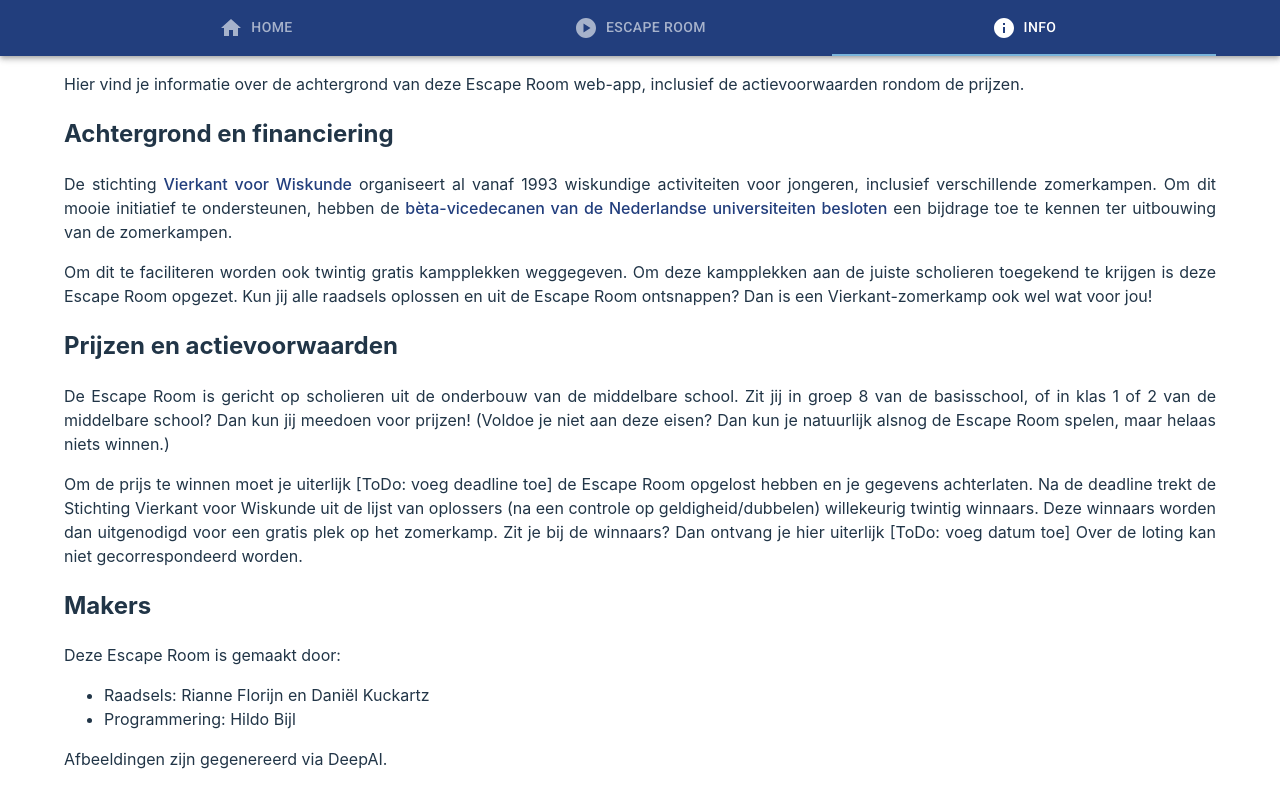
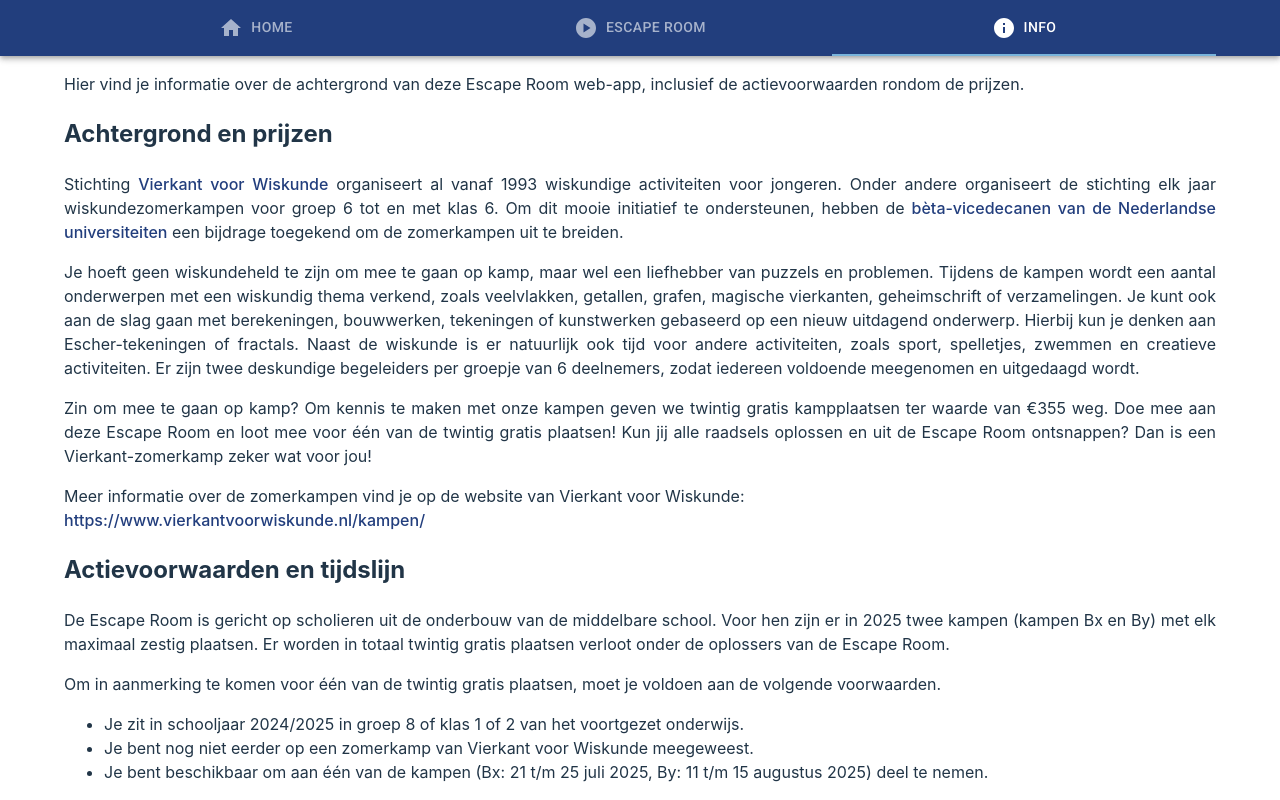
Before and after one commit to HildoBijl/escaperoom, a React (Vite) app: page /info in a window 1280 px wide. Shown: the top 800 px of the page. Built offline with nearby package versions, Linux system fonts and the light colour scheme.

Commit message:
Update site home page and info page based on feedback

```diff
--- a/src/pages/About.jsx
+++ b/src/pages/About.jsx
@@ -4,18 +4,28 @@
 export function About() {
 	return <Subpage>
 		<p>Hier vind je informatie over de achtergrond van deze Escape Room web-app, inclusief de actievoorwaarden rondom de prijzen.</p>
-		<h2>Achtergrond en financiering</h2>
-		<p>De stichting <Link to="https://www.vierkantvoorwiskunde.nl/">Vierkant voor Wiskunde</Link> organiseert al vanaf 1993 wiskundige activiteiten voor jongeren, inclusief verschillende zomerkampen. Om dit mooie initiatief te ondersteunen, hebben de <Link to="https://www.vierkantvoorwiskunde.nl/2023/10/uitbouw-van-de-vierkant-voor-wiskunde-zomerkampen/">bèta-vicedecanen van de Nederlandse universiteiten besloten</Link> een bijdrage toe te kennen ter uitbouwing van de zomerkampen.</p>
-		<p>Om dit te faciliteren worden ook twintig gratis kampplekken weggegeven. Om deze kampplekken aan de juiste scholieren toegekend te krijgen is deze Escape Room opgezet. Kun jij alle raadsels oplossen en uit de Escape Room ontsnappen? Dan is een Vierkant-zomerkamp ook wel wat voor jou!</p>
-		<h2>Prijzen en actievoorwaarden</h2>
-		<p>De Escape Room is gericht op scholieren uit de onderbouw van de middelbare school. Zit jij in groep 8 van de basisschool, of in klas 1 of 2 van de middelbare school? Dan kun jij meedoen voor prijzen! (Voldoe je niet aan deze eisen? Dan kun je natuurlijk alsnog de Escape Room spelen, maar helaas niets winnen.)</p>
-		<p>Om de prijs te winnen moet je uiterlijk [ToDo: voeg deadline toe] de Escape Room opgelost hebben en je gegevens achterlaten. Na de deadline trekt de Stichting Vierkant voor Wiskunde uit de lijst van oplossers (na een controle op geldigheid/dubbelen) willekeurig twintig winnaars. Deze winnaars worden dan uitgenodigd voor een gratis plek op het zomerkamp. Zit je bij de winnaars? Dan ontvang je hier uiterlijk [ToDo: voeg datum toe] Over de loting kan niet gecorrespondeerd worden.</p>
+		<h2>Achtergrond en prijzen</h2>
+		<p>Stichting <Link to="https://www.vierkantvoorwiskunde.nl/">Vierkant voor Wiskunde</Link> organiseert al vanaf 1993 wiskundige activiteiten voor jongeren. Onder andere organiseert de stichting elk jaar wiskundezomerkampen voor groep 6 tot en met klas 6. Om dit mooie initiatief te ondersteunen, hebben de <Link to="https://www.vierkantvoorwiskunde.nl/2023/10/uitbouw-van-de-vierkant-voor-wiskunde-zomerkampen/">bèta-vicedecanen van de Nederlandse universiteiten</Link> een bijdrage toegekend om de zomerkampen uit te breiden.</p>
+		<p>Je hoeft geen wiskundeheld te zijn om mee te gaan op kamp, maar wel een liefhebber van puzzels en problemen. Tijdens de kampen wordt een aantal onderwerpen met een wiskundig thema verkend, zoals veelvlakken, getallen, grafen, magische vierkanten, geheimschrift of verzamelingen. Je kunt ook aan de slag gaan met berekeningen, bouwwerken, tekeningen of kunstwerken gebaseerd op een nieuw uitdagend onderwerp. Hierbij kun je denken aan Escher-tekeningen of fractals. Naast de wiskunde is er natuurlijk ook tijd voor andere activiteiten, zoals sport, spelletjes, zwemmen en creatieve activiteiten. Er zijn twee deskundige begeleiders per groepje van 6 deelnemers, zodat iedereen voldoende meegenomen en uitgedaagd wordt.</p>
+		<p>Zin om mee te gaan op kamp? Om kennis te maken met onze kampen geven we twintig gratis kampplaatsen ter waarde van €355 weg. Doe mee aan deze Escape Room en loot mee voor één van de twintig gratis plaatsen! Kun jij alle raadsels oplossen en uit de Escape Room ontsnappen? Dan is een Vierkant-zomerkamp zeker wat voor jou!</p>
+		<p>Meer informatie over de zomerkampen vind je op de website van Vierkant voor Wiskunde:<br/><Link to="https://www.vierkantvoorwiskunde.nl/kampen/">https://www.vierkantvoorwiskunde.nl/kampen/</Link></p>
+		<h2>Actievoorwaarden en tijdslijn</h2>
+		<p>De Escape Room is gericht op scholieren uit de onderbouw van de middelbare school. Voor hen zijn er in 2025 twee kampen (kampen Bx en By) met elk maximaal zestig plaatsen. Er worden in totaal twintig gratis plaatsen verloot onder de oplossers van de Escape Room.</p>
+		<p>Om in aanmerking te komen voor één van de twintig gratis plaatsen, moet je voldoen aan de volgende voorwaarden.</p>
+		<ul>
+			<li>Je zit in schooljaar 2024/2025 in groep 8 of klas 1 of 2 van het voortgezet onderwijs.</li>
+			<li>Je bent nog niet eerder op een zomerkamp van Vierkant voor Wiskunde meegeweest.</li>
+			<li>Je bent beschikbaar om aan één van de kampen (Bx: 21 t/m 25 juli 2025, By: 11 t/m 15 augustus 2025) deel te nemen.</li>
+		</ul>
+		<p>Voldoe je niet aan deze voorwaarden? Dan mag je uiteraard nog steeds de Escape Room oplossen, maar je komt niet in aanmerking voor de prijzen.</p>
+		<p>Om een prijs te winnen moet je uiterlijk <strong>13 juni 2025</strong> de Escape Room opgelost hebben en je gegevens achterlaten. Na deze datum trekt Vierkant voor Wiskunde uit de lijst van oplossers (na een controle op geldigheid/dubbelen) willekeurig twintig winnaars. Deze winnaars worden dan uitgenodigd voor een gratis plek op het zomerkamp.</p>
+		<p>Zit je bij de winnaars? Dan ontvang je uiterlijk 20 juni 2025 bericht. Over de loting kan niet gecorrespondeerd worden.</p>
 		<h2>Makers</h2>
 		<p>Deze Escape Room is gemaakt door:</p>
 		<ul>
 			<li>Raadsels: Rianne Florijn en Daniël Kuckartz</li>
 			<li>Programmering: Hildo Bijl</li>
 		</ul>
-		<p>Afbeeldingen zijn gegenereerd via DeepAI.</p>
+		<p>Afbeeldingen zijn gegenereerd via <Link to="https://deepai.org/">DeepAI</Link>.</p>
 	</Subpage>
 }
--- a/src/pages/Game/Game.jsx
+++ b/src/pages/Game/Game.jsx
@@ -29,7 +29,6 @@
 function Location(props) {
 	const { history, location, actions, locationIndex, isCurrentLocation } = props
 	const locationComponents = locations[location]
-
 
 	// Calculate relevant parameters.
 	const numVisits = getNumVisits(history, location, locationIndex)
--- a/src/pages/Home.jsx
+++ b/src/pages/Home.jsx
@@ -1,13 +1,13 @@
 import { Link } from 'react-router-dom'
 
 import { Subpage, Image } from 'components'
-import { School } from 'assets'
+import { Office } from 'assets'
 
 export function Home() {
 	return <Subpage>
 		<p>Kun jij ontsnappen uit de online wiskundige Escape Room &quot;De verlaten school&quot;? Los alle raadsels op en win een gratis plek voor een zomerkamp!</p>
 		<p style={{ textAlign: 'center' }}><Link to="/spel">Ga naar de Escape Room</Link></p>
-		<Image src={School} />
-		<p>De Escape Room is gericht op scholieren uit de onderbouw van de middelbare school die wel houden van raadsels, getallen, en een beetje uitdaging. Val jij in de doelgroep? En lukt het je om de Escape Room voor [ToDo: voeg deadline toe] op te lossen? Dan win je mogelijk een gratis plek voor een <Link to="https://www.vierkantvoorwiskunde.nl/">Vierkant voor Wiskunde</Link> zomerkamp! Zie de <Link to="/info">Infopagina</Link> voor details en voorwaarden.</p>
+		<Image src={Office} />
+		<p>De Escape Room is gericht op scholieren uit de onderbouw van de middelbare school die wel houden van raadsels, getallen, en een beetje uitdaging. Zit jij dit jaar of volgend jaar in klas 1 of 2 van het voortgezet onderwijs? En lukt het je om de Escape Room voor 13 juni 2025 op te lossen? Dan win je mogelijk een gratis plek voor een <Link to="https://www.vierkantvoorwiskunde.nl/">Vierkant voor Wiskunde</Link> zomerkamp! Zie de <Link to="/info">Infopagina</Link> voor details en voorwaarden.</p>
 	</Subpage>
 }
```
